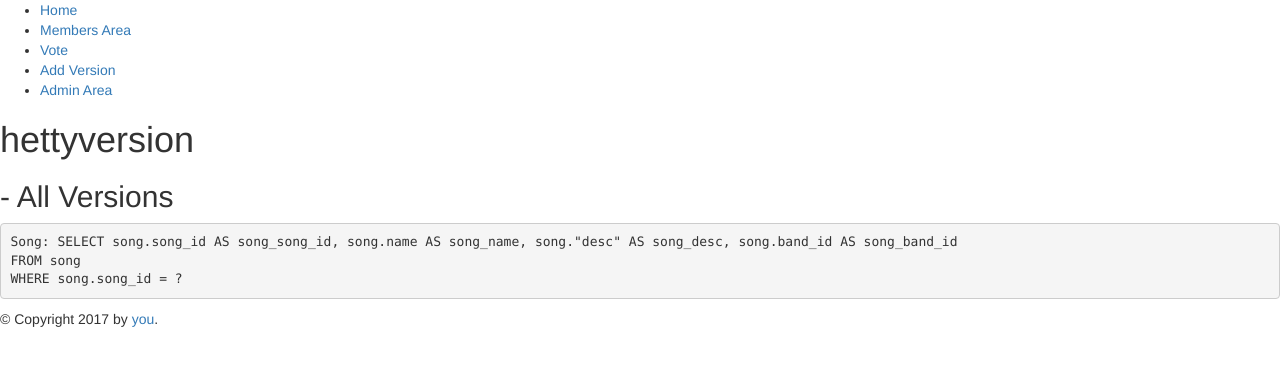
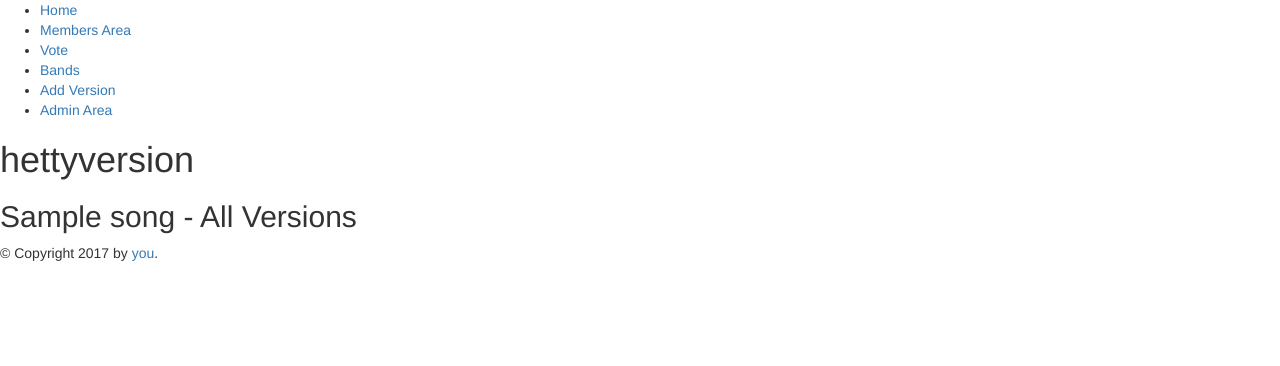
Before and after one commit to hettyworks/hettyversion, a Flask app: page /songs/1 in a window 1280 px wide. Shown: the top 366 px of the page. Run offline with Flask 2, Linux system fonts and the light colour scheme; tables that the repository leaves empty hold one stand-in row (values such as "Sample post"); some libraries are stand-ins or nearby versions.

Commit message:
Tightened up new views, added missing all()s and one()s.

```diff
--- a/hettyversion/templates/base.html
+++ b/hettyversion/templates/base.html
@@ -14,8 +14,9 @@
 	  <li><a href="/">Home</a></li>
 	  <li><a href="/members">Members Area</a></li>
 	  <li><a href="/vote">Vote</a></li>
+    <li><a href="/bands">Bands</a></li>
 	  <li><a href="/versions">Add Version</a></li>
-	  <li><a href="/admin">Admin Area</a></li>
+    <li><a href="/admin">Admin Area</a></li>
 	</ul>
       {% endblock %}
     </div>
--- a/hettyversion/templates/single_band.html
+++ b/hettyversion/templates/single_band.html
@@ -3,7 +3,6 @@
 {% block content %}
     <h1>hettyversion</h1>
     <h2>{{ band.name }} - All Songs</h2>
-    <pre>Band: {{ band }}</pre>
     <ul>
     {% for song in songs %}
     	<li><a href="/songs/{{ song.song_id }}">{{ song.name }}</a></li>
--- a/hettyversion/templates/single_song.html
+++ b/hettyversion/templates/single_song.html
@@ -3,7 +3,6 @@
 {% block content %}
     <h1>hettyversion</h1>
     <h2>{{ song.name }} - All Versions</h2>
-    <pre>Song: {{ song }}</pre>
     <ul>
     {% for version in versions %}
     	<li><a href="/versions/{{ version.version_id }}">{{ version.title }}</a></li>
--- a/hettyversion/views.py
+++ b/hettyversion/views.py
@@ -54,16 +54,22 @@
 
 @frontend.route('/bands/<band_id>')
 def single_band(band_id):
-    band = db.session.query(Band).filter(Band.band_id==band_id)
-    songs = db.session.query(Song).filter(Song.band_id==band_id)
+    band = db.session.query(Band).filter(Band.band_id==band_id).one()
+    songs = db.session.query(Song).filter(Song.band_id==band_id).all()
     return render_template('single_band.html', band=band, songs=songs)
 
 
 @frontend.route('/songs/<song_id>')
 def single_song(song_id):
-    song = db.session.query(Song).filter(Song.song_id==song_id)
-    versions = db.session.query(Version).filter(Version.song_id==song_id)
+    song = db.session.query(Song).filter(Song.song_id==song_id).one()
+    versions = db.session.query(Version).filter(Version.song_id==song_id).all()
     return render_template('single_song.html', song=song, versions=versions)
+
+
+@frontend.route('/versions/<version_id>')
+def single_version(version_id):
+    version = db.session.query(Version).filter(Version.version_id==version_id).one()
+    return render_template('single_version.html', version=version)
 
 
 @frontend.route('/vote-result/')
```
Also changed, not shown: hettyversion/templates/single_version.html (added, +7 -0 lines).
